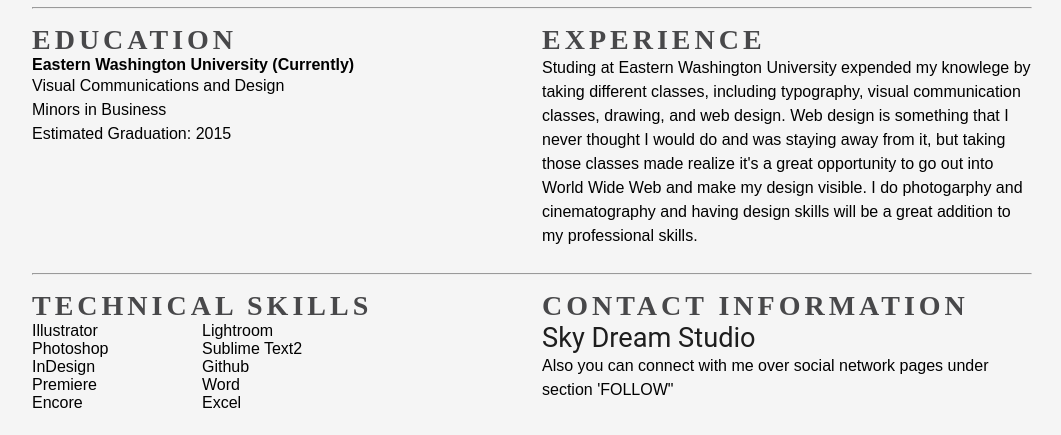
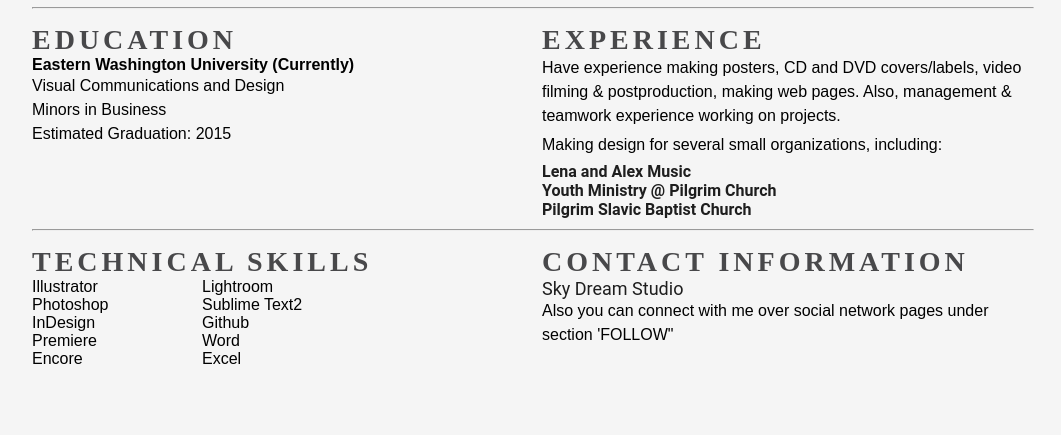
Before and after one commit to danielk7/p2-resume, a plain HTML site: page index.html in a window 1280 px wide. Shown: the part 229-664 px from the top of the page, without its empty margins (108-1169 px from the left). Drawn offline with Linux system fonts and the light colour scheme; a web font is replaced by a local one.

Commit message:
Version 6
* Adding information

```diff
--- a/css/styles.css
+++ b/css/styles.css
@@ -29,6 +29,7 @@ header:after{
   top:482px;
   z-index:-1;
 }
+
 h1{
   font: 55px 'roboto', sans-serif;
   font-weight:300;
@@ -89,7 +90,7 @@ nav ul li a:hover {
 a {
   color:#1e1e1e;
   font-family:'roboto', sans-serif;
-  font-size:1.7em;
+  font-size: 18px;
   text-decoration:none;
 }
 
@@ -117,7 +118,11 @@ h3 {
 
 p  {
 	line-height: 24px;
-	margin-bottom: 15px;
+	margin-bottom: 5px;
+}
+
+hr {
+	width: 1000px;
 }
 
 ul {
@@ -136,6 +141,10 @@ h3 {
 	font-weight: bold;
 	margin-top: 15px;
 
+}
+
+h5 {
+	font-size: 16px;
 }
 
 
--- a/index.html
+++ b/index.html
@@ -33,7 +33,7 @@
   </ul>
 </nav>
 </div>
-		<hr>
+	<hr>
 		<!-- Second Band -->
 		<div class="grid_6 alpha">
 			<h3>Education</h3>
@@ -46,10 +46,16 @@
 
 		<div class="grid_6 omega">
 			<h3>Experience</h3>
-			<p>Studing at Eastern Washington University expended my knowlege by taking different classes, including typography, visual communication classes, drawing, and web design. Web design is something that I never thought I would do and was staying away from it, but taking those classes made realize it's a great opportunity to go out into World Wide Web and make my design visible. I do photogarphy and cinematography and having design skills will be a great addition to my professional skills.</p>
+			<p>Have experience making posters, CD and DVD covers/labels, video filming &amp; postproduction, making web pages. Also, management &amp; teamwork experience working on projects.
+			<p>Making design for several small organizations, including:</p>
+			<ul>
+				<li><a class="link" href="https://www.facebook.com/alexlenamusic"><h5>Lena and Alex Music</h5></a></li>
+				<li><a class="link" href="https://www.facebook.com/pilgrimyouth?ref=hl"><h5>Youth Ministry @ Pilgrim Church</h5></a></li>
+				<li><a class="link" href="https://www.facebook.com/pages/Pilgrim-Slavic-Baptist-Church/191063207603466?ref=hl"><h5>Pilgrim Slavic Baptist Church</h5></a></li>
+			</ul>
 		</div>
 
-		<hr>
+<hr>
 
 		<div class="grid_6 alpha">
 			<h3>Technical Skills</h3>
@@ -73,7 +79,7 @@
 
 		<div class="grid_6 omega">
 			<h3>Contact Information</h3>
-			<a class="link" href="http://skydreamstudio.com/">Sky Dream Studio</a></li>
+			<a class="link" href="http://skydreamstudio.com/">Sky Dream Studio</a>
 			<p>Also you can connect with me over social network pages under section 'FOLLOW"
 			</p>
 		</div>
```
